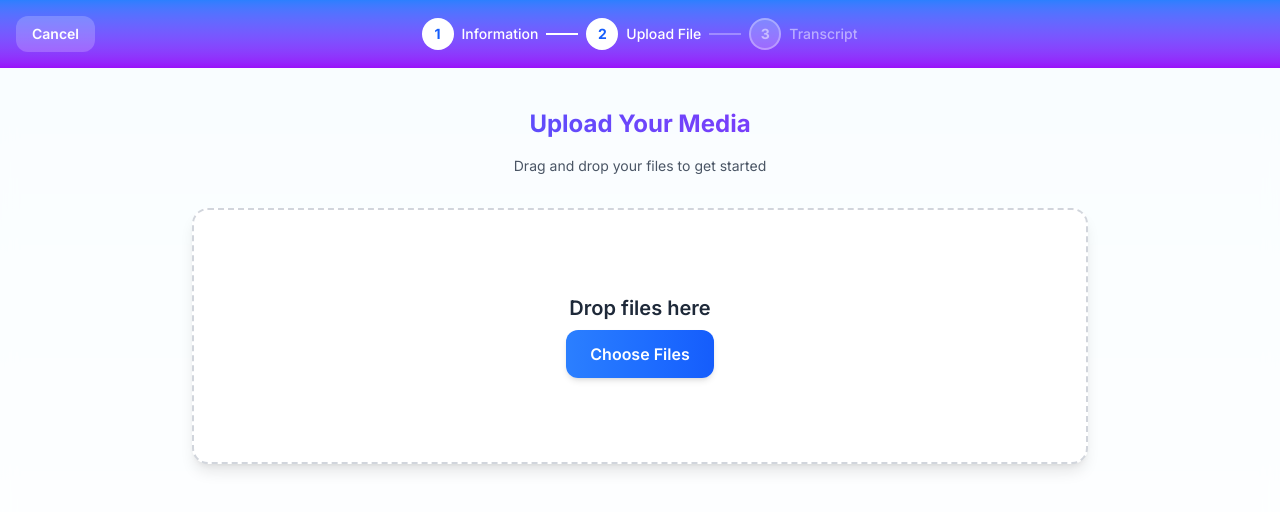
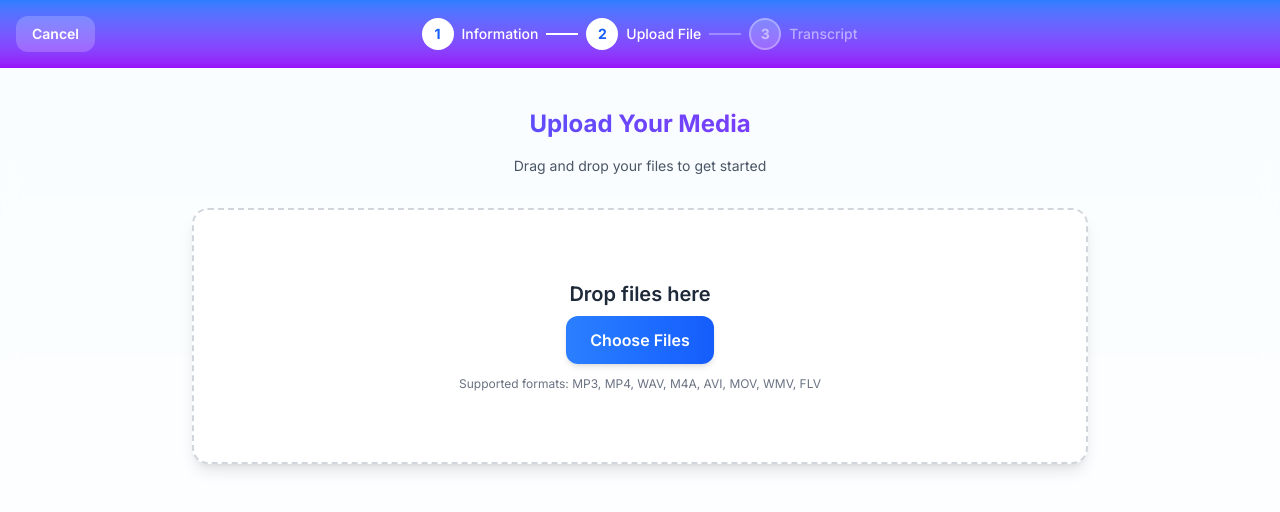
Before and after one commit to rsthopaz/video-audio_resume, a Next.js app in the folder pakejs/: page /upload in a window 1280 px wide. Shown: the top 512 px of the page. Built offline with nearby package versions, Linux system fonts and the light colour scheme.

Commit message:
Refactor UploadPage component with language sorting

```diff
--- a/pakejs/app/upload/page.tsx
+++ b/pakejs/app/upload/page.tsx
@@ -284,6 +284,9 @@ export default function UploadPage() {
                       >
                         Choose Files
                       </button>
+                      <p className="text-xs text-gray-500 mt-3">
+                      Supported formats: MP3, MP4, WAV, M4A, AVI, MOV, WMV, FLV
+                      </p>
                     </div>
                   </div>
 
```
